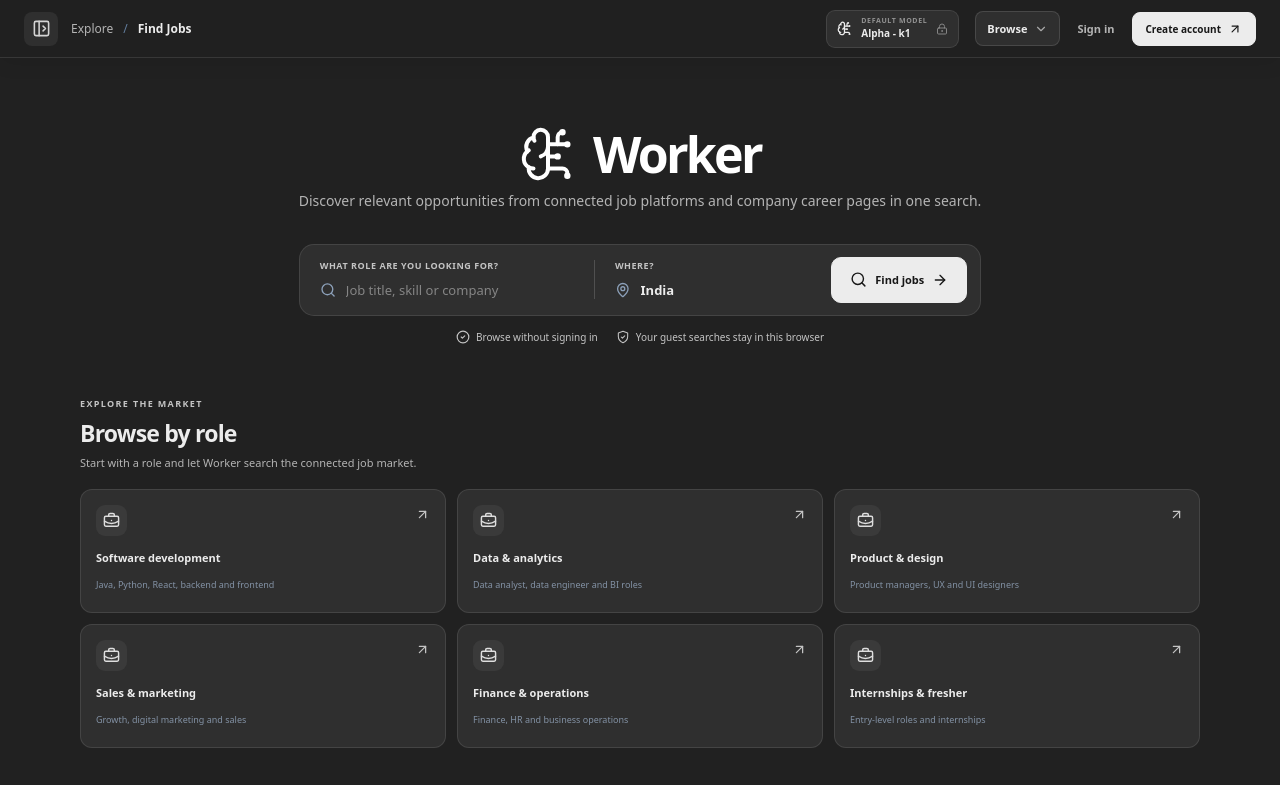
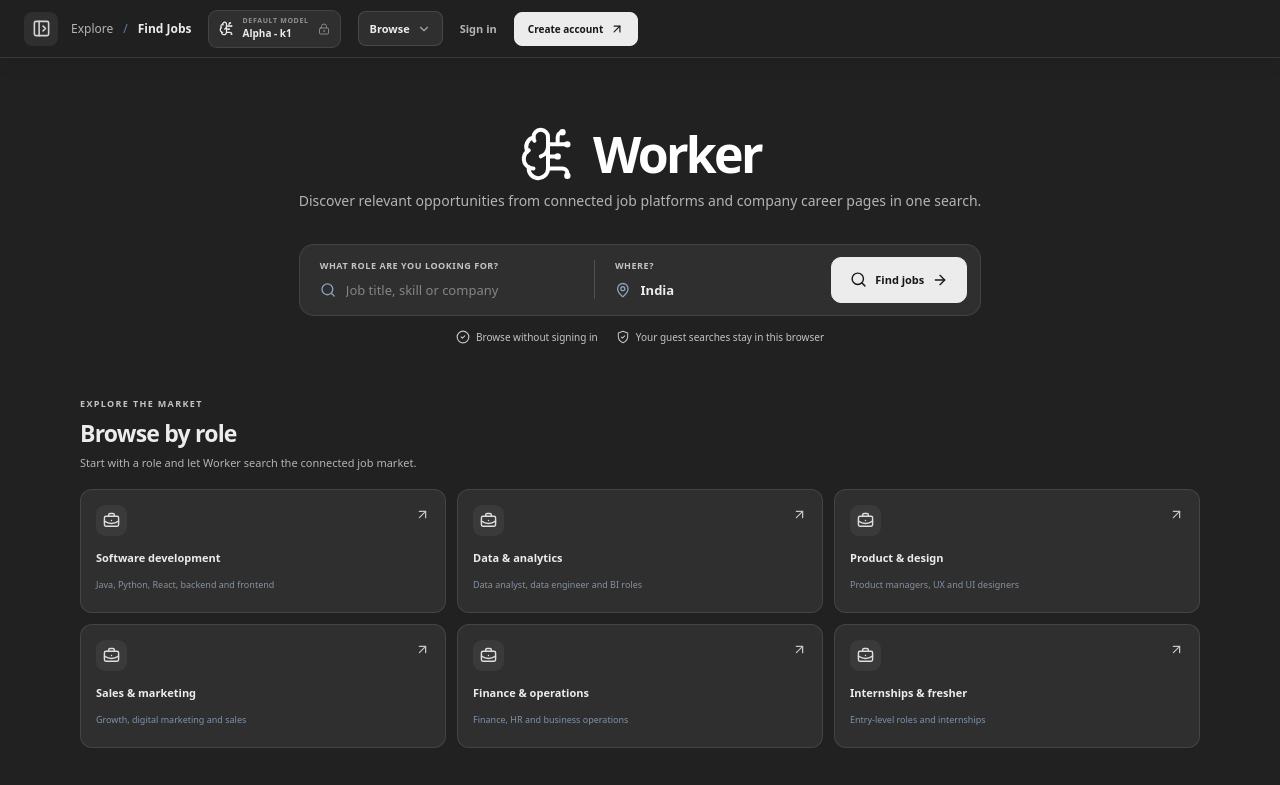
Before and after one commit to jobkar-official/nvoid_web_view, a Next.js app: page /job-search in a window 1280 px wide. Shown: the top 785 px of the page. Built offline with nearby package versions, Linux system fonts and the light colour scheme.

Commit message:
Restore model and account controls together on the header right

```diff
--- a/components/guest-shell.tsx
+++ b/components/guest-shell.tsx
@@ -273,14 +273,12 @@
           <header className="public-topbar">
             <button className="sidebar-toggle-button" type="button" aria-label={sidebarOpen ? "Close navigation" : "Open navigation"} aria-expanded={sidebarOpen} aria-controls="nvoid-public-sidebar" title={sidebarOpen ? "Close sidebar" : "Open sidebar"} onClick={() => setSidebarOpen((open) => !open)}>{sidebarOpen ? <PanelLeftClose size={19} /> : <PanelLeftOpen size={19} />}</button>
             <div className="topbar-breadcrumb"><span>Explore</span><span className="breadcrumb-dot">/</span><strong>{pathname.startsWith("/search/") ? history.find((item) => pathname === `/search/${item.id}`)?.jobTitle || "Saved search" : pathname === "/" ? "Home" : pathname === "/job-search" ? "Find jobs" : pathname.split("/").filter(Boolean).slice(-1)[0]?.replace(/-/g, " ") || "Worker"}</strong></div>
-            {pathname !== "/" && (
-              <span className="model-status-pill" role="status" aria-label="Default AI model: Alpha - k1. This model is fixed and cannot be changed here.">
-                <BrainCircuit size={15} />
-                <span className="model-status-copy"><small>DEFAULT MODEL</small><strong>Alpha - k1</strong></span>
-                <LockKeyhole size={12} />
-              </span>
-            )}
             <div className="topbar-actions">
+            <span className="model-status-pill" role="status" aria-label="Default AI model: Alpha - k1. This model is fixed and cannot be changed here.">
+              <BrainCircuit size={15} />
+              <span className="model-status-copy"><small>DEFAULT MODEL</small><strong>Alpha - k1</strong></span>
+              <LockKeyhole size={12} />
+            </span>
               <div className="topbar-browse-wrap">
                 <button
                   type="button"
```
